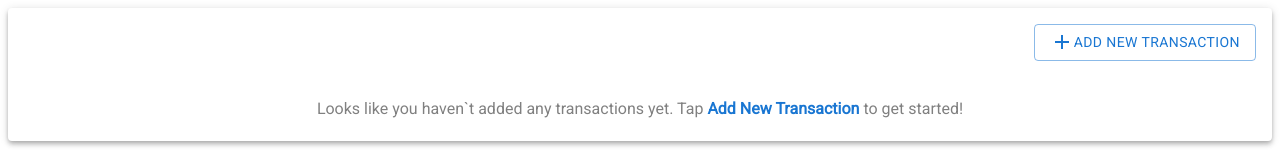
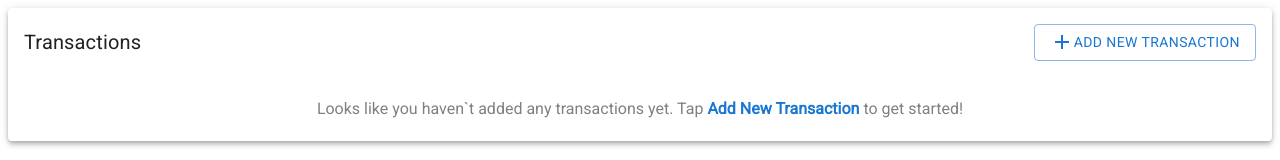
Before and after one commit to vmanidev/cash-caddy, a React (Vite) app: page /transactions in a window 1280 px wide. Shown: the top 160 px of the page. Built offline with nearby package versions, Linux system fonts and the light colour scheme.

Commit message:
feat(ui): add Transactions page

```diff
--- /dev/null
+++ b/src/pages/transactions/Transactions.tsx
@@ -0,0 +1,7 @@
+import TransactionTable from "../../features/transactionTable/TransactionTable";
+
+function Transactions() {
+  return <TransactionTable tableTitle="Transactions" />;
+}
+
+export default Transactions;
--- a/src/routes/AppRouter.tsx
+++ b/src/routes/AppRouter.tsx
@@ -1,6 +1,6 @@
 import { Route, Routes } from "react-router-dom";
 import Dashboard from "../pages/dashboard/Dashboard";
-import Transactions from "../features/transactionTable/TransactionTable";
+import Transactions from "../pages/transactions/Transactions";
 
 function AppRouter() {
   return (
```
